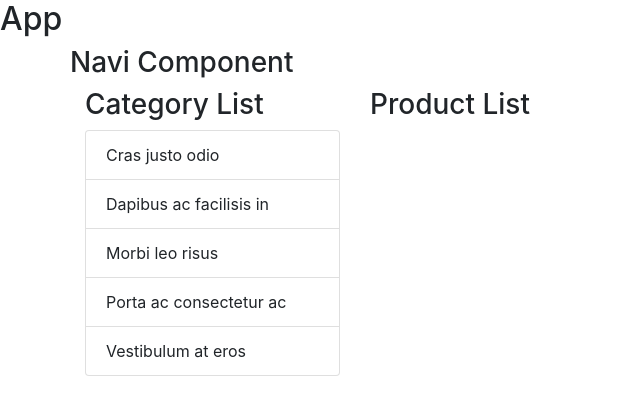
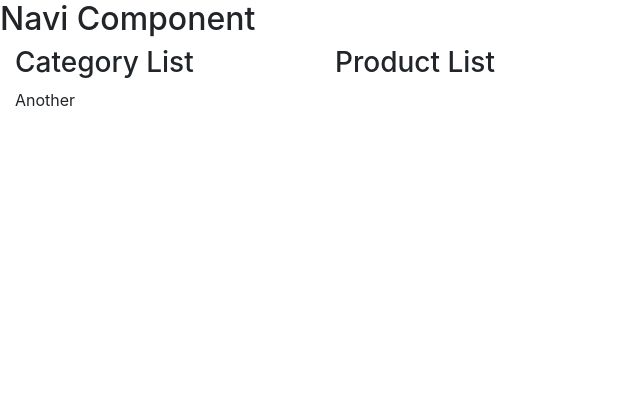
Before and after one commit to dogancanokur/reactcourse, a React (Create React App) app in the folder intro/: page / in a window 1280 px wide. Shown: the top 412 px of the page, without its empty margins (0-640 px from the left). Built offline with nearby package versions, Linux system fonts and the light colour scheme.

Commit message:
props encapsulation

```diff
--- a/intro/src/App.js
+++ b/intro/src/App.js
@@ -5,22 +5,26 @@ import {Col, Container, Row} from "reactstrap";
 
 function App() {
 
-    let titleProduct = "Product List";
-    let titleCategory = "Category List";
+    let productInfo = {
+        title: "Product List"
+    }
+    let categoryInfo = {
+        title: "Category List",
+        anotherThing:"Another"
+    }
 
     return (
         <div>
-            <h2>App</h2>
-            <Container>
+            <Container fluid={true}>
                 <Row>
                     <Navi/>
                 </Row>
                 <Row>
                     <Col xs={3}>
-                        <CategoryList title={titleCategory}/>
+                        <CategoryList info={categoryInfo}/>
                     </Col>
                     <Col xs={9}>
-                        <ProductList title={titleProduct}/>
+                        <ProductList info={productInfo}/>
                     </Col>
                 </Row>
             </Container>
--- a/intro/src/CategoryList.js
+++ b/intro/src/CategoryList.js
@@ -1,19 +1,19 @@
 import React, {Component} from 'react';
-import {ListGroup, ListGroupItem} from "reactstrap";
 
 class CategoryList extends Component {
 
     render() {
         return (
             <div>
-                <h3>{this.props.title}</h3>
-                <ListGroup>
-                    <ListGroupItem>Cras justo odio</ListGroupItem>
-                    <ListGroupItem>Dapibus ac facilisis in</ListGroupItem>
-                    <ListGroupItem>Morbi leo risus</ListGroupItem>
-                    <ListGroupItem>Porta ac consectetur ac</ListGroupItem>
-                    <ListGroupItem>Vestibulum at eros</ListGroupItem>
-                </ListGroup>
+                <h3>{this.props.info.title}</h3>
+                <p>{this.props.info.anotherThing}</p>
+                {/*<ListGroup>*/}
+                {/*    <ListGroupItem>Cras justo odio</ListGroupItem>*/}
+                {/*    <ListGroupItem>Dapibus ac facilisis in</ListGroupItem>*/}
+                {/*    <ListGroupItem>Morbi leo risus</ListGroupItem>*/}
+                {/*    <ListGroupItem>Porta ac consectetur ac</ListGroupItem>*/}
+                {/*    <ListGroupItem>Vestibulum at eros</ListGroupItem>*/}
+                {/*</ListGroup>*/}
             </div>
         );
     }
--- a/intro/src/Navi.js
+++ b/intro/src/Navi.js
@@ -4,7 +4,7 @@ export default class Navi extends Component {
 
     render() {
         return (
-            <div><h3>Navi Component</h3></div>
+            <div><h2>Navi Component</h2></div>
         );
     }
 }
--- a/intro/src/ProductList.js
+++ b/intro/src/ProductList.js
@@ -11,7 +11,7 @@ class ProductList extends Component {
     render() {
         return (
             <div>
-                <h3>{this.props.title}</h3>
+                <h3>{this.props.info.title}</h3>
             </div>
         );
     }
```
